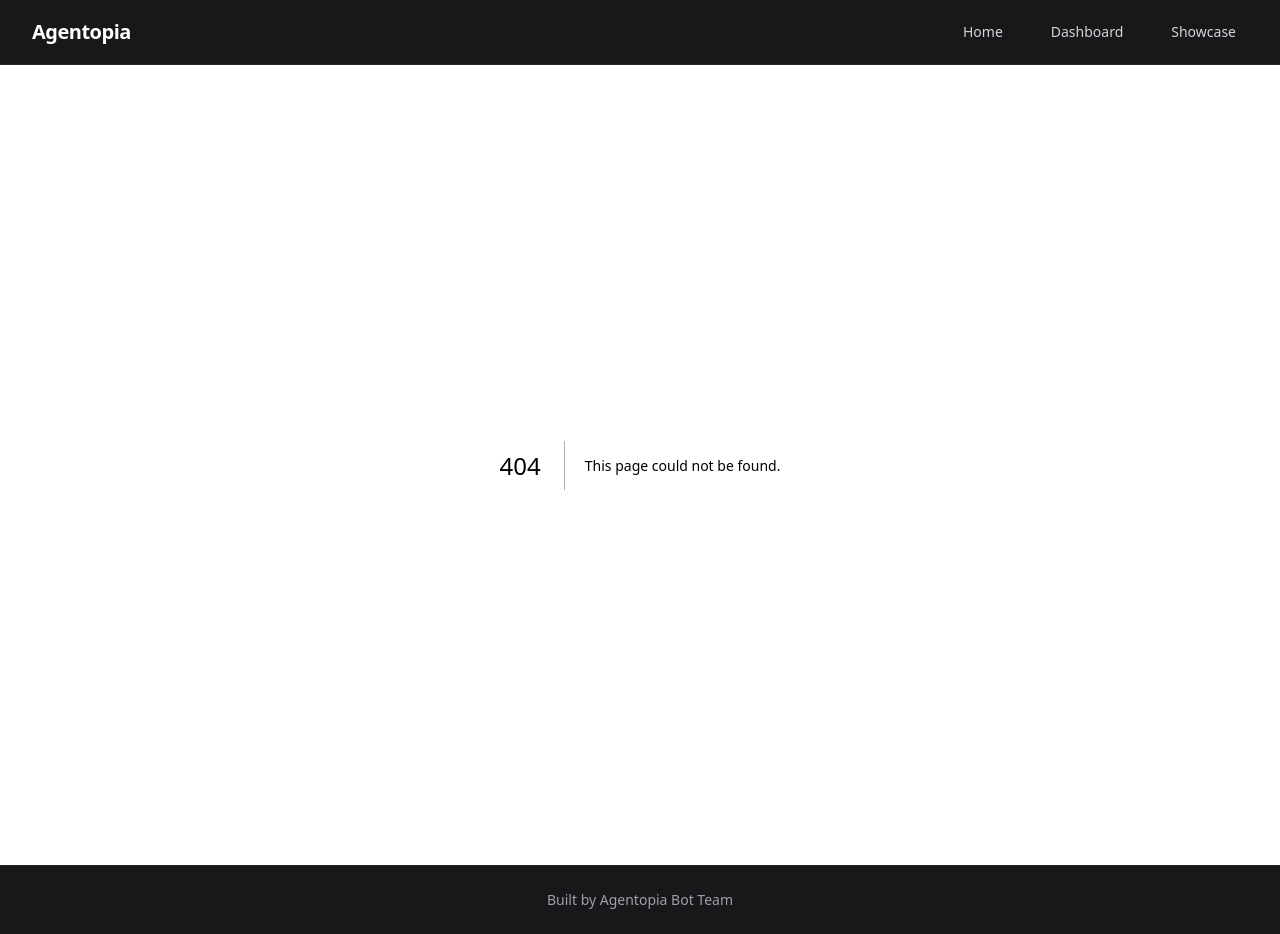
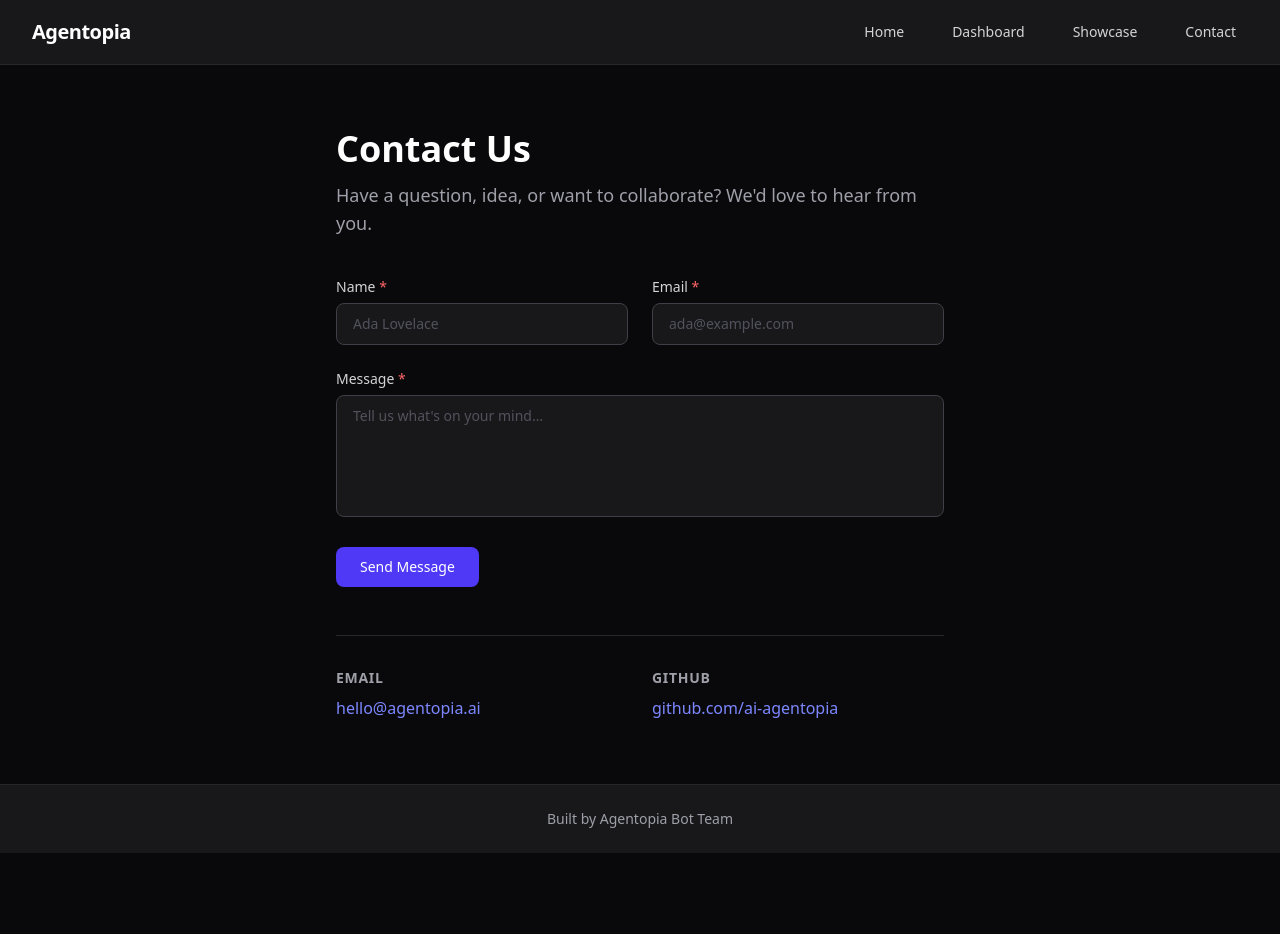
Before and after one commit to ai-agentopia/agentopia-demo-app, a Next.js app: page /contact in a window 1280 px wide. Before the commit this address had no page. After the commit the page ends 853 px from the top, so only its background shows below. Built offline with nearby package versions, Linux system fonts and the light colour scheme.

Commit message:
feat: add contact page with form and nav link (closes #7)

```diff
--- /dev/null
+++ b/src/app/contact/page.tsx
@@ -0,0 +1,46 @@
+import type { Metadata } from 'next';
+import ContactForm from '@/components/ContactForm';
+
+export const metadata: Metadata = {
+  title: 'Contact | Agentopia',
+  description: 'Get in touch with the Agentopia team.',
+};
+
+export default function ContactPage() {
+  return (
+    <section className="max-w-2xl mx-auto px-4 sm:px-6 lg:px-8 py-16">
+      <div className="mb-10">
+        <h1 className="text-4xl font-bold text-white mb-3">Contact Us</h1>
+        <p className="text-zinc-400 text-lg">
+          Have a question, idea, or want to collaborate? We&apos;d love to hear from you.
+        </p>
+      </div>
+
+      <ContactForm />
+
+      {/* Alternative contact info */}
+      <div className="mt-12 pt-8 border-t border-zinc-800 grid sm:grid-cols-2 gap-6">
+        <div>
+          <h2 className="text-sm font-semibold text-zinc-400 uppercase tracking-wider mb-2">Email</h2>
+          <a
+            href="mailto:hello@agentopia.ai"
+            className="text-indigo-400 hover:text-indigo-300 transition-colors"
+          >
+            hello@agentopia.ai
+          </a>
+        </div>
+        <div>
+          <h2 className="text-sm font-semibold text-zinc-400 uppercase tracking-wider mb-2">GitHub</h2>
+          <a
+            href="https://github.com/ai-agentopia"
+            target="_blank"
+            rel="noopener noreferrer"
+            className="text-indigo-400 hover:text-indigo-300 transition-colors"
+          >
+            github.com/ai-agentopia
+          </a>
+        </div>
+      </div>
+    </section>
+  );
+}
--- /dev/null
+++ b/src/components/ContactForm.tsx
@@ -0,0 +1,116 @@
+'use client';
+
+import { useState, FormEvent } from 'react';
+
+type FormState = 'idle' | 'submitting' | 'success' | 'error';
+
+export default function ContactForm() {
+  const [state, setState] = useState<FormState>('idle');
+  const [form, setForm] = useState({ name: '', email: '', message: '' });
+
+  function handleChange(e: React.ChangeEvent<HTMLInputElement | HTMLTextAreaElement>) {
+    setForm((prev) => ({ ...prev, [e.target.name]: e.target.value }));
+  }
+
+  async function handleSubmit(e: FormEvent<HTMLFormElement>) {
+    e.preventDefault();
+    setState('submitting');
+
+    // Simulate async submission (replace with real API call as needed)
+    await new Promise((resolve) => setTimeout(resolve, 800));
+    setState('success');
+  }
+
+  if (state === 'success') {
+    return (
+      <div className="rounded-xl bg-emerald-900/30 border border-emerald-700 p-8 text-center">
+        <div className="text-4xl mb-3">✅</div>
+        <h2 className="text-xl font-semibold text-white mb-1">Message sent!</h2>
+        <p className="text-zinc-400">Thanks for reaching out. We&apos;ll get back to you soon.</p>
+        <button
+          onClick={() => { setState('idle'); setForm({ name: '', email: '', message: '' }); }}
+          className="mt-6 text-sm text-indigo-400 hover:text-indigo-300 transition-colors"
+        >
+          Send another message
+        </button>
+      </div>
+    );
+  }
+
+  return (
+    <form onSubmit={handleSubmit} noValidate className="space-y-6">
+      <div className="grid sm:grid-cols-2 gap-6">
+        {/* Name */}
+        <div>
+          <label htmlFor="name" className="block text-sm font-medium text-zinc-300 mb-1.5">
+            Name <span className="text-red-400">*</span>
+          </label>
+          <input
+            id="name"
+            name="name"
+            type="text"
+            required
+            value={form.name}
+            onChange={handleChange}
+            placeholder="Ada Lovelace"
+            className="w-full rounded-lg bg-zinc-900 border border-zinc-700 text-white placeholder-zinc-600 px-4 py-2.5 text-sm focus:outline-none focus:ring-2 focus:ring-indigo-500 focus:border-transparent transition"
+          />
+        </div>
+
+        {/* Email */}
+        <div>
+          <label htmlFor="email" className="block text-sm font-medium text-zinc-300 mb-1.5">
+            Email <span className="text-red-400">*</span>
+          </label>
+          <input
+            id="email"
+            name="email"
+            type="email"
+            required
+            value={form.email}
+            onChange={handleChange}
+            placeholder="ada@example.com"
+            className="w-full rounded-lg bg-zinc-900 border border-zinc-700 text-white placeholder-zinc-600 px-4 py-2.5 text-sm focus:outline-none focus:ring-2 focus:ring-indigo-500 focus:border-transparent transition"
+          />
+        </div>
+      </div>
+
+      {/* Message */}
+      <div>
+        <label htmlFor="message" className="block text-sm font-medium text-zinc-300 mb-1.5">
+          Message <span className="text-red-400">*</span>
+        </label>
+        <textarea
+          id="message"
+          name="message"
+          rows={5}
+          required
+          value={form.message}
+          onChange={handleChange}
+          placeholder="Tell us what's on your mind…"
+          className="w-full rounded-lg bg-zinc-900 border border-zinc-700 text-white placeholder-zinc-600 px-4 py-2.5 text-sm focus:outline-none focus:ring-2 focus:ring-indigo-500 focus:border-transparent transition resize-none"
+        />
+      </div>
+
+      {state === 'error' && (
+        <p className="text-sm text-red-400">Something went wrong. Please try again.</p>
+      )}
+
+      <button
+        type="submit"
+        disabled={state === 'submitting'}
+        className="inline-flex items-center gap-2 rounded-lg bg-indigo-600 hover:bg-indigo-500 disabled:opacity-50 disabled:cursor-not-allowed text-white font-medium px-6 py-2.5 text-sm transition-colors"
+      >
+        {state === 'submitting' ? (
+          <>
+            <svg className="animate-spin h-4 w-4" viewBox="0 0 24 24" fill="none">
+              <circle className="opacity-25" cx="12" cy="12" r="10" stroke="currentColor" strokeWidth="4" />
+              <path className="opacity-75" fill="currentColor" d="M4 12a8 8 0 018-8v8H4z" />
+            </svg>
+            Sending…
+          </>
+        ) : 'Send Message'}
+      </button>
+    </form>
+  );
+}
--- a/src/components/Navbar.tsx
+++ b/src/components/Navbar.tsx
@@ -7,6 +7,7 @@ const navLinks = [
   { href: '/', label: 'Home' },
   { href: '/dashboard', label: 'Dashboard' },
   { href: '/showcase', label: 'Showcase' },
+  { href: '/contact', label: 'Contact' },
 ];
 
 export default function Navbar() {
```
